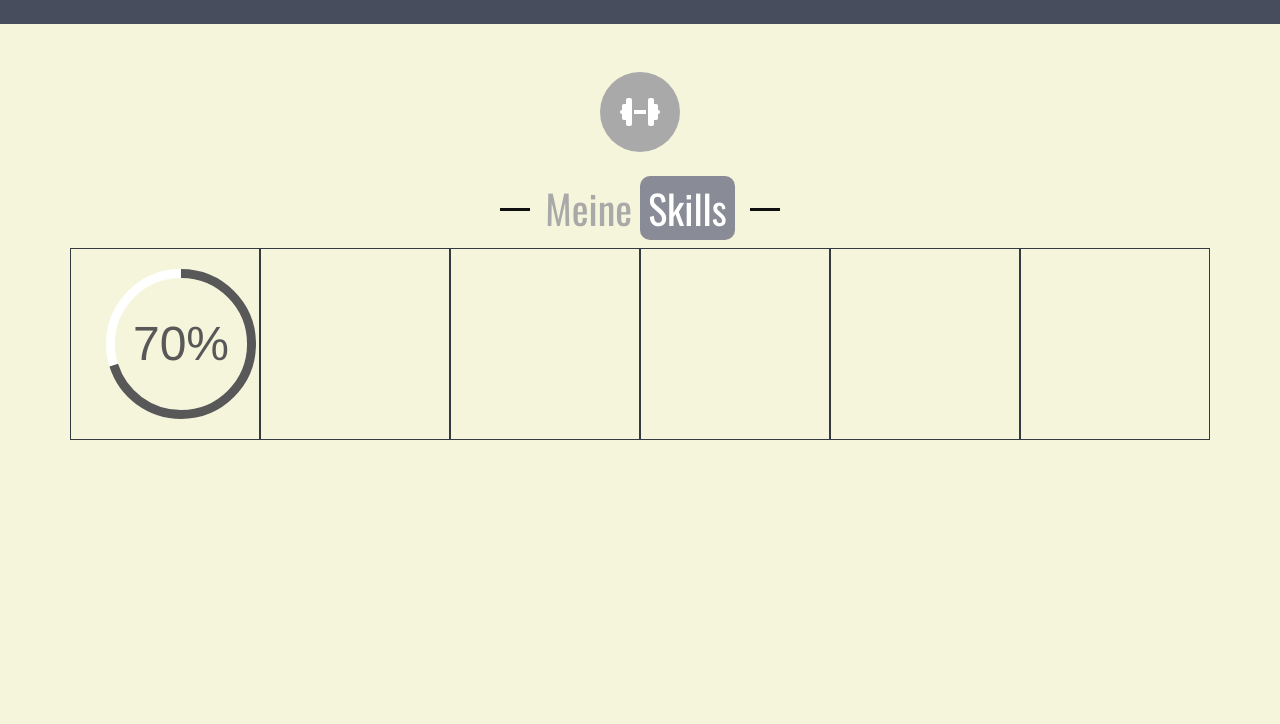
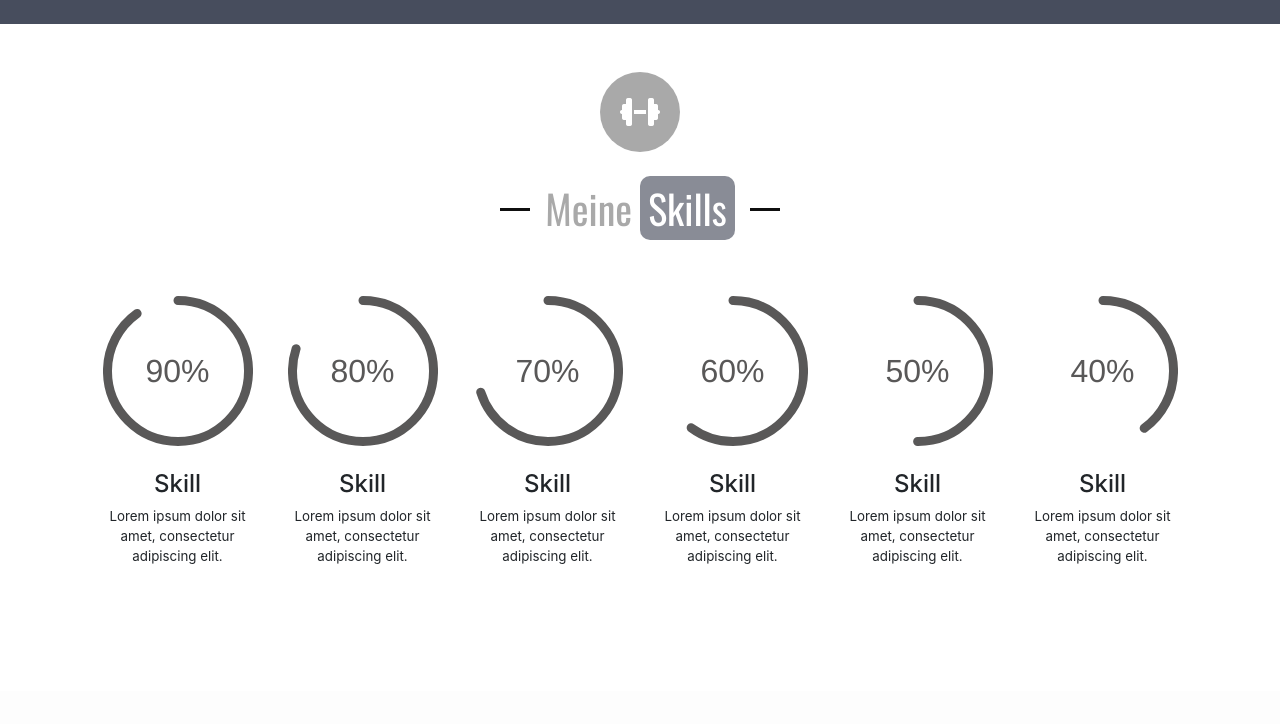
Before and after one commit to QVllasa/Homepage_old, a PHP site: page /home.html in a window 1280 px wide. Shown: the part 2792-3516 px from the top of the page. After the commit the page ends 3356 px from the top, so only its background shows below. Run offline with PHP 8.4, Linux system fonts and the light colour scheme; some libraries are stand-ins or nearby versions.

Commit message:
working on skill section

```diff
--- a/Development/css/homestyle.css
+++ b/Development/css/homestyle.css
@@ -345,8 +345,8 @@ video {
 
 
 .skill-section {
-  height: 700px;
-  background-color: beige !important;
+  height: auto;
+  background-color: white !important;
 }
 
 #image-placeholder {
@@ -362,6 +362,7 @@ video {
   margin: 10px 0 0 15px;
   font-family: 'Open Sans', sans-serif;
   font-size: 125%;
+
 }
 
 
@@ -513,7 +514,30 @@ video {
 }
 
 .progress-container {
-  margin: 20px;
+  margin: auto;
   width: 150px;
-  height: 150px;
+  height: auto;
 }
+
+.progress-inner .col-lg-2 {
+  margin: auto;
+  float: left;
+}
+
+.col-lg-12 .row.text-center {
+  font-size: 10pt;
+  margin-left: 3px;
+  margin-right: 3px;
+}
+
+#horizontal-progress-bar .col-lg-12 .col-lg-6 {
+  margin: auto;
+  float: left
+}
+
+.normal-progress-bar {
+  margin: 15px;
+  width: 400px;
+  height: auto;
+  position: relative;
+}
--- a/Development/home.html
+++ b/Development/home.html
@@ -676,7 +676,7 @@
   <div class="container-fluid skill-section pt-5" id="my-skills-section">
 
     <!-- icon -->
-    <div class="container">
+    <div class="container mb-5">
       <div class="row justify-content-center" id="skills-icon">
         <div class="container icon-container align-items-center justify-content-center">
           <i class="fas fa-dumbbell fa-2x" style="color:white"></i>
@@ -687,28 +687,90 @@
       </div>
     </div>
 
-    <div class="container">
-      <div class="row justify-content-center">
-        <div class="col-md-2 border border-dark">
-          <div class="progress-container"></div>
+
+    <!-- circle progress bars -->
+    <div class="container mt-5">
+      <div class="row justify-content-center mt-5">
+        <div class="col-lg-12 progress-inner">
+          <div class="col-lg-2">
+            <div class="progress-container" id="prog1"></div>
+            <div class="row justify-content-center mt-4">
+              <h4>Skill</h4>
+            </div>
+            <div class="row text-center">
+              <p>Lorem ipsum dolor sit amet, consectetur adipiscing elit.</p>
+            </div>
+          </div>
+          <div class="col-lg-2">
+            <div class="progress-container" id="prog2"></div>
+            <div class="row justify-content-center mt-4">
+              <h4>Skill</h4>
+            </div>
+            <div class="row text-center">
+              <p>Lorem ipsum dolor sit amet, consectetur adipiscing elit.</p>
+            </div>
+          </div>
+          <div class="col-lg-2">
+            <div class="progress-container" id="prog3"></div>
+            <div class="row justify-content-center mt-4">
+              <h4>Skill</h4>
+            </div>
+            <div class="row text-center">
+              <p>Lorem ipsum dolor sit amet, consectetur adipiscing elit.</p>
+            </div>
+          </div>
+          <div class="col-lg-2">
+            <div class="progress-container" id="prog4"></div>
+            <div class="row justify-content-center mt-4">
+              <h4>Skill</h4>
+            </div>
+            <div class="row text-center">
+              <p>Lorem ipsum dolor sit amet, consectetur adipiscing elit.</p>
+            </div>
+          </div>
+          <div class="col-lg-2">
+            <div class="progress-container" id="prog5"></div>
+            <div class="row justify-content-center mt-4">
+              <h4>Skill</h4>
+            </div>
+            <div class="row text-center">
+              <p>Lorem ipsum dolor sit amet, consectetur adipiscing elit.</p>
+            </div>
+          </div>
+          <div class="col-lg-2">
+            <div class="progress-container" id="prog6"></div>
+            <div class="row justify-content-center mt-4">
+              <h4>Skill</h4>
+            </div>
+            <div class="row text-center">
+              <p>Lorem ipsum dolor sit amet, consectetur adipiscing elit.</p>
+            </div>
+          </div>
         </div>
-        <div class="col-md-2 border border-dark">
-          <div class="progress-container"></div>
-        </div>
-        <div class="col-md-2 border border-dark">
-          <div class="progress-container"></div>
-        </div>
-        <div class="col-md-2 border border-dark">
-          <div class="progress-container"></div>
-        </div>
-        <div class="col-md-2 border border-dark">
-          <div class="progress-container"></div>
-        </div>
-        <div class="col-md-2 border border-dark">
-          <div class="progress-container"></div>
-        </div>
+
       </div>
     </div>
+
+    <!-- normal progress bars -->
+    <div class="container mt-5">
+      <div class="row justify-content-center" id="horizontal-progress-bar">
+        <div class="col-lg-12">
+          <div class="col-lg-6">
+            <div class="row normal-progress-bar" id="npb1"></div>
+            <div class="row normal-progress-bar" id="npb2"></div>
+            <div class="row normal-progress-bar" id="npb3"></div>
+          </div>
+          <div class="col-lg-6">
+            <div class="row normal-progress-bar" id="npb4"></div>
+            <div class="row normal-progress-bar" id="npb5"></div>
+            <div class="row normal-progress-bar" id="npb6"></div>
+          </div>
+
+        </div>
+
+      </div>
+    </div>
+
 
   </div>
 
--- a/Development/js/scripts.js
+++ b/Development/js/scripts.js
@@ -179,7 +179,7 @@ $("#archived-projects-link").click(function () {
 });
 
 
-//progress bar
+//circle progress bar
 var settings = {
   color: '#595858',
   trailColor: '#FFFFFF',
@@ -188,8 +188,9 @@ var settings = {
   easing: 'bounce',
   strokeWidth: 6,
 
+
   from: {color: '#595858', a: 0},
-  to: {color: '#595858', a: 1},
+  to: {color: '#595858', a: .7},
 
   // Set default step function for all animate calls
   step: function (state, circle) {
@@ -204,11 +205,28 @@ var settings = {
   }
 };
 
+var bar1 = new ProgressBar.Circle('#prog1', settings);
+var bar2 = new ProgressBar.Circle('#prog2', settings);
+var bar3 = new ProgressBar.Circle('#prog3', settings);
+var bar4 = new ProgressBar.Circle('#prog4', settings);
+var bar5 = new ProgressBar.Circle('#prog5', settings);
+var bar6 = new ProgressBar.Circle('#prog6', settings);
 
-var bar = new ProgressBar.Circle('.progress-container', settings);
 
-bar.text.style.fontFamily = '"Raleway", Helvetica, sans-serif';
-bar.text.style.fontSize = '3rem';
-bar.text.style.color = '#595858';
+function createBar(bar, percentage) {
+  bar.text.style.fontFamily = '"Raleway", Helvetica, sans-serif';
+  bar.text.style.fontSize = '2rem';
+  bar.text.style.color = '#595858';
+  bar.path.style.strokeLinecap = 'round';
+  bar.animate(percentage);
+}
 
-bar.animate(.7);  // Number from 0.0 to 1.0
+createBar(bar1, 0.9);
+createBar(bar2, 0.8);
+createBar(bar3, 0.7);
+createBar(bar4, 0.6);
+createBar(bar5, 0.5);
+createBar(bar6, 0.4);
+
+
+//normal progress bar
```
